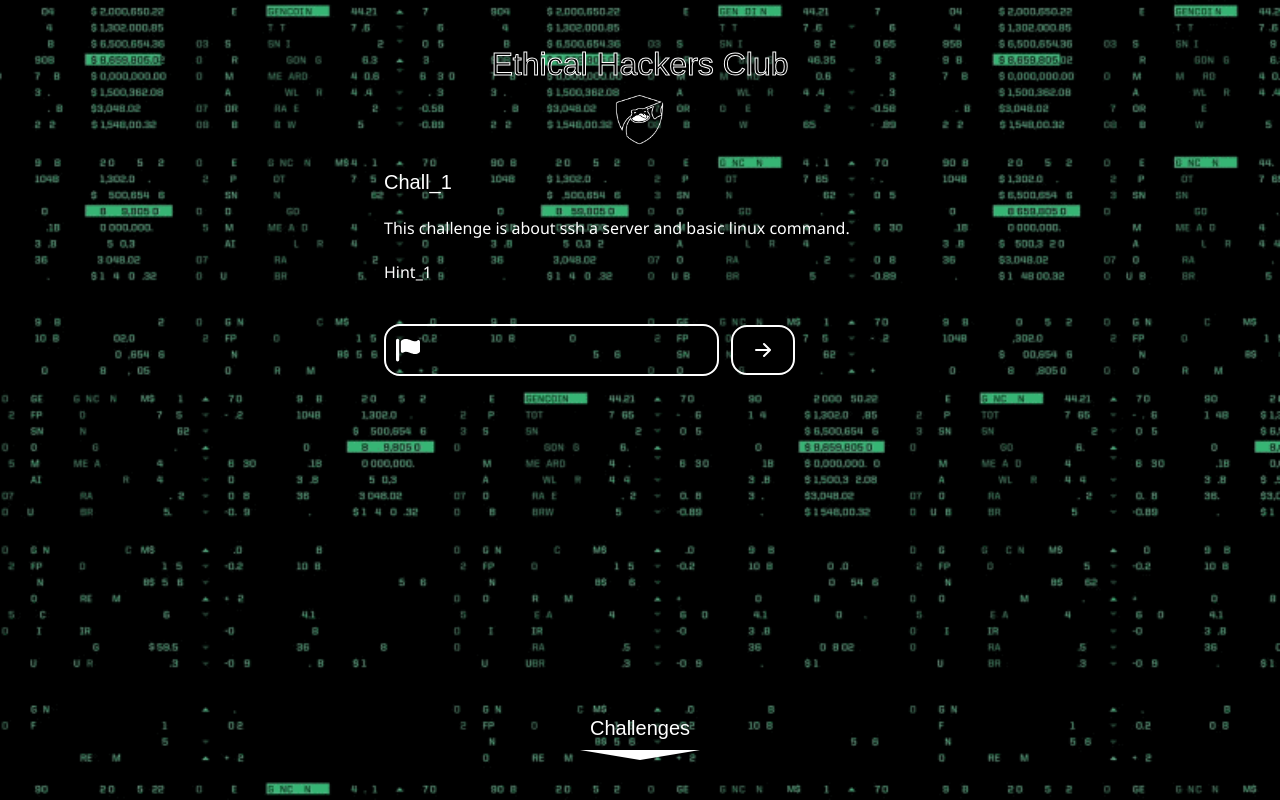
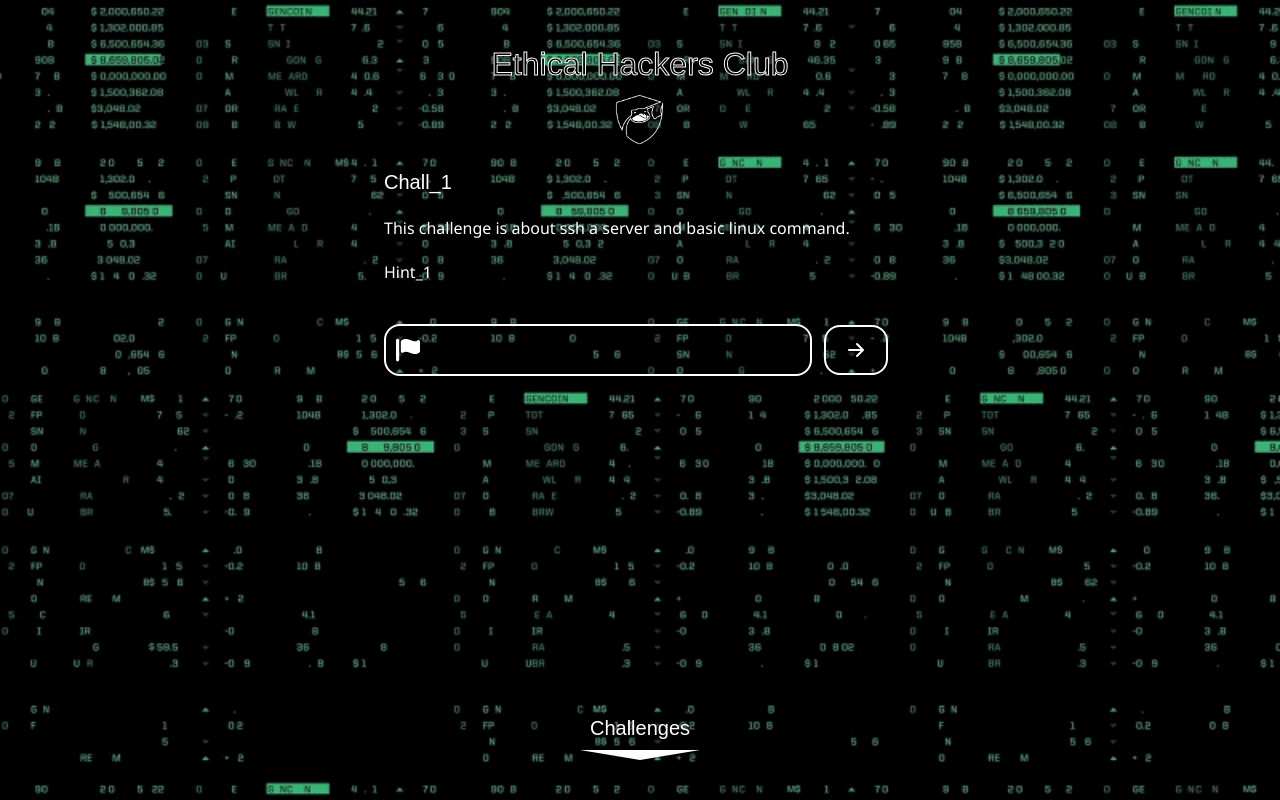
Before and after one commit to perplexedG3/Workshop_EHC, a PHP site: page /chall.php?id=1 in a window 1280 px wide. Run offline with PHP 8.4, Linux system fonts and the light colour scheme; a user stored in the database is signed in; data comes from the database, SQL or seed files in the repository; some libraries are stand-ins or nearby versions; some web fonts are replaced.

Commit message:
fix style

```diff
--- a/chall.php
+++ b/chall.php
@@ -66,7 +66,6 @@
         crossorigin="anonymous" referrerpolicy="no-referrer" />
     <script src="https://cdn.tailwindcss.com"></script>
     <link rel="stylesheet" href="./css/style.css">
-    <title>Crescent</title>
     <script>
         tailwind.config = {
             theme: {
@@ -99,7 +98,7 @@
                 </div>
                 <form action="" method="POST">
                     <div class="flex flex-row items-center gap-3 pt-5">
-                        <label class="relative block">
+                        <label class="relative block w-[100%]">
                             <svg xmlns="http://www.w3.org/2000/svg" xmlns:xlink="http://www.w3.org/1999/xlink"
                                 width="15px" height="15px" viewBox="0 0 30 30" version="1.1"
                                 class="pointer-events-none w-6 h-6 absolute top-1/2 transform -translate-y-1/2 left-3">
@@ -111,7 +110,7 @@
                                 </g>
                             </svg>
                             <input style="font-family: 'Segoe UI', Arial, sans-serif;" type="text" name="flag" id="flag"
-                                class="bg-transparent text-white font-medium border border-white border-[2px] rounded-2xl px-[50px] py-3">
+                                class="bg-transparent text-white font-medium border border-white border-[2px] rounded-2xl px-[50px] py-3 w-[100%]">
                         </label>
                         <button type="submit" name="submit_flag"
                             class="text-white bg-transparent border border-white border-[2px] font-medium text-sm text-center inline-flex items-center mr-2 px-5 rounded-2xl h-[50px]">
--- a/login.php
+++ b/login.php
@@ -69,7 +69,6 @@
               crossorigin="anonymous" referrerpolicy="no-referrer" />
         <script src="https://cdn.tailwindcss.com"></script>
         <link rel="stylesheet" href="./css/style.css">
-        <title>Crescent</title>
         <script>
             tailwind.config = {
                 theme: {
--- a/scoreboard.php
+++ b/scoreboard.php
@@ -30,7 +30,6 @@
               crossorigin="anonymous" referrerpolicy="no-referrer" />
         <script src="https://cdn.tailwindcss.com"></script>
         <link rel="stylesheet" href="./css/style.css">
-        <title>Cresent</title>
         <script>
             tailwind.config = {
                 theme: {
```
Also changed, not shown: challenges.php (+3 -17 lines).
